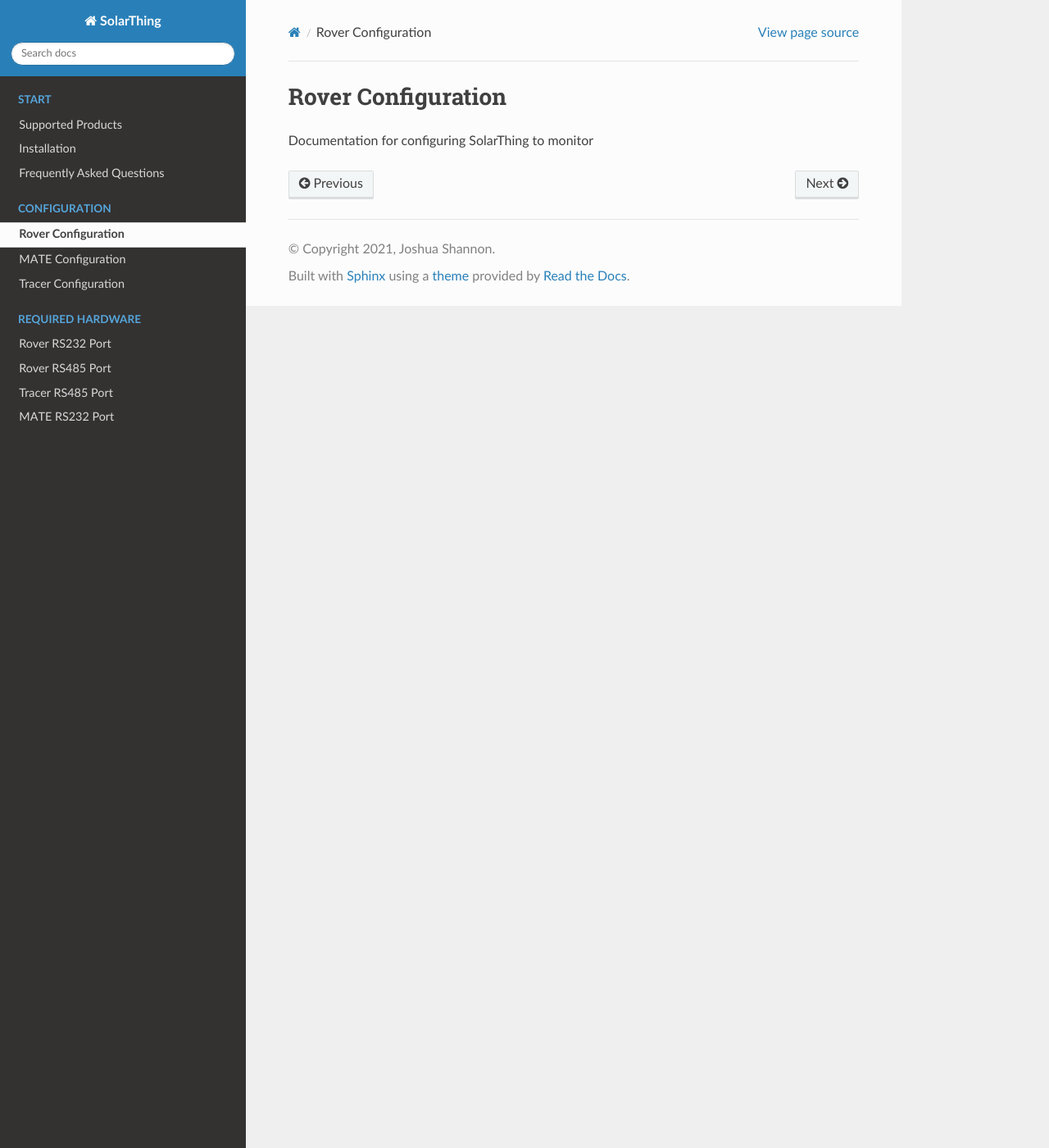
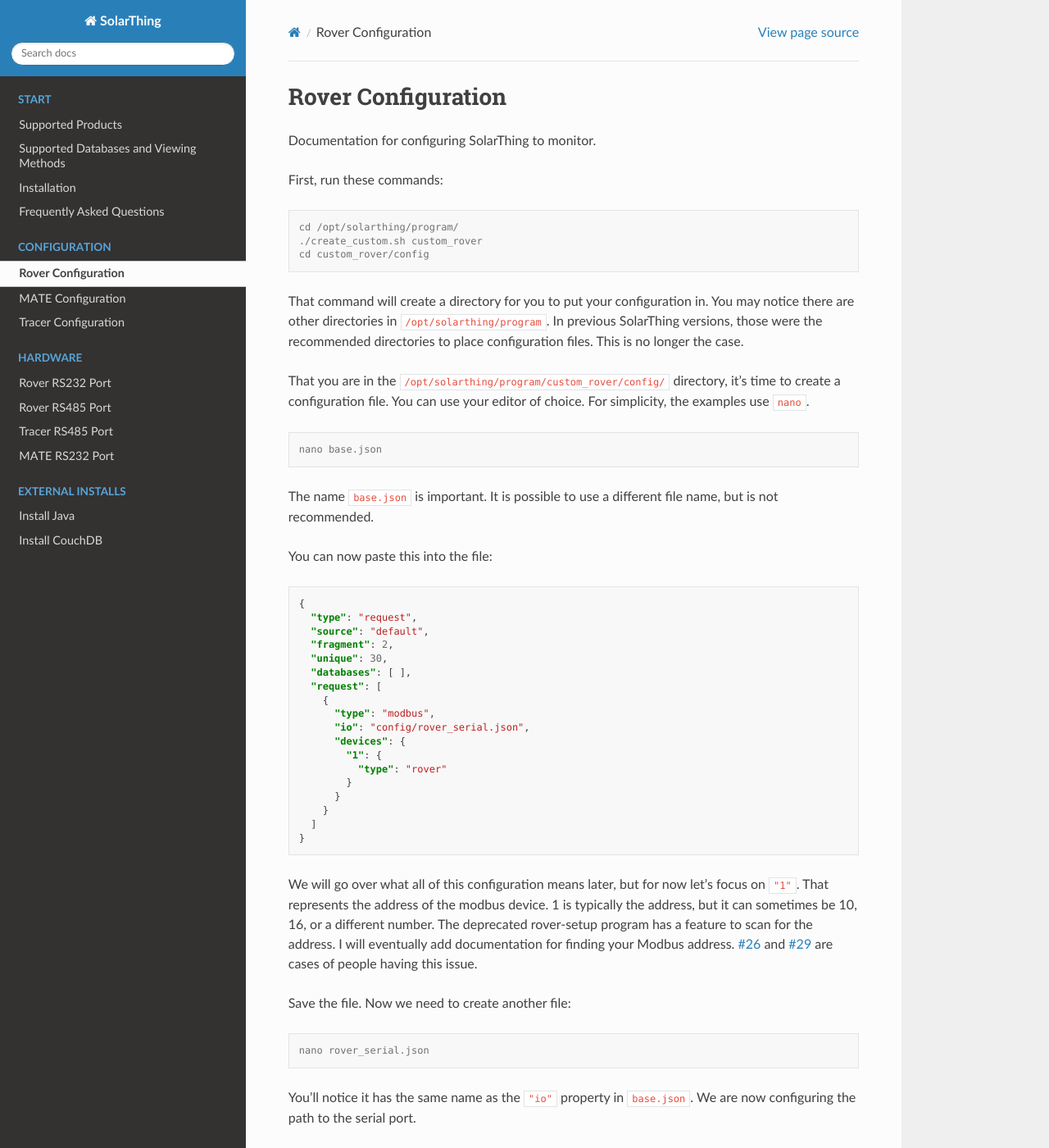
Before and after one commit to wildmountainfarms/solarthing-docs, a Sphinx documentation site: the page built from docs/source/rover/config.rst, in a window 1280 px wide and 1400 px high. Shown: the whole window at 82% size. Built offline with Sphinx 7.4.7 and the Read the Docs theme 2.0.0, drawn with Linux system fonts in a browser that asks for light colours; some of the changed text lies outside the part shown.

Commit message:
Added a few pages, rover/config has lots of info now

```diff
--- /dev/null
+++ b/docs/source/external/install-couchdb.rst
@@ -0,0 +1,2 @@
+Install CouchDB
+===============
--- a/docs/source/rover/config.rst
+++ b/docs/source/rover/config.rst
@@ -1,4 +1,83 @@
 Rover Configuration
 ===================
 
-Documentation for configuring SolarThing to monitor
+Documentation for configuring SolarThing to monitor.
+
+First, run these commands:
+
+
+.. code-block:: console
+
+    cd /opt/solarthing/program/
+    ./create_custom.sh custom_rover
+    cd custom_rover/config
+
+That command will create a directory for you to put your configuration in. You may notice there are other directories in ``/opt/solarthing/program``.
+In previous SolarThing versions, those were the recommended directories to place configuration files. This is no longer the case.
+
+That you are in the ``/opt/solarthing/program/custom_rover/config/`` directory, it's time to create a configuration file. You can use your editor of choice.
+For simplicity, the examples use ``nano``.
+
+.. code-block:: console
+
+    nano base.json
+
+The name ``base.json`` is important. It is possible to use a different file name, but is not recommended.
+
+You can now paste this into the file:
+
+
+.. code-block:: json
+
+    {
+      "type": "request",
+      "source": "default",
+      "fragment": 2,
+      "unique": 30,
+      "databases": [ ],
+      "request": [
+        {
+          "type": "modbus",
+          "io": "config/rover_serial.json",
+          "devices": {
+            "1": {
+              "type": "rover"
+            }
+          }
+        }
+      ]
+    }
+
+
+We will go over what all of this configuration means later, but for now let's focus on ``"1"``. That represents the address of the modbus device.
+1 is typically the address, but it can sometimes be 10, 16, or a different number. The deprecated rover-setup program has a feature to scan for the address.
+I will eventually add documentation for finding your Modbus address. `#26 <https://github.com/wildmountainfarms/solarthing/issues/26>`_ and `#29 <https://github.com/wildmountainfarms/solarthing/issues/29>`_ are cases of people having this issue.
+
+Save the file. Now we need to create another file:
+
+
+.. code-block:: console
+
+    nano rover_serial.json
+
+You'll notice it has the same name as the ``"io"`` property in ``base.json``. We are now configuring the path to the serial port.
+
+You can paste this into the file:
+
+
+.. code-block:: json
+
+    {
+      "type": "serial",
+      "port": "/dev/ttyUSB0"
+    }
+
+Depending on the path to your serial port, you may need to change ``"/dev/ttyUSB0"`` to something different.
+
+Now change your directory to continue to test your new configuration:
+
+.. code-block:: console
+
+    cd ..
+    # OR
+    cd /opt/solarthing/program/custom_rover/
```
Also changed, not shown: docs/source/database-and-display.rst (added, +29 -0 lines), docs/source/external/install-java.rst (added, +16 -0 lines), docs/source/index.rst (+10 -1 lines), docs/source/installation.rst (+4 -4 lines), docs/source/supported-products.rst (+30 -1 lines).
